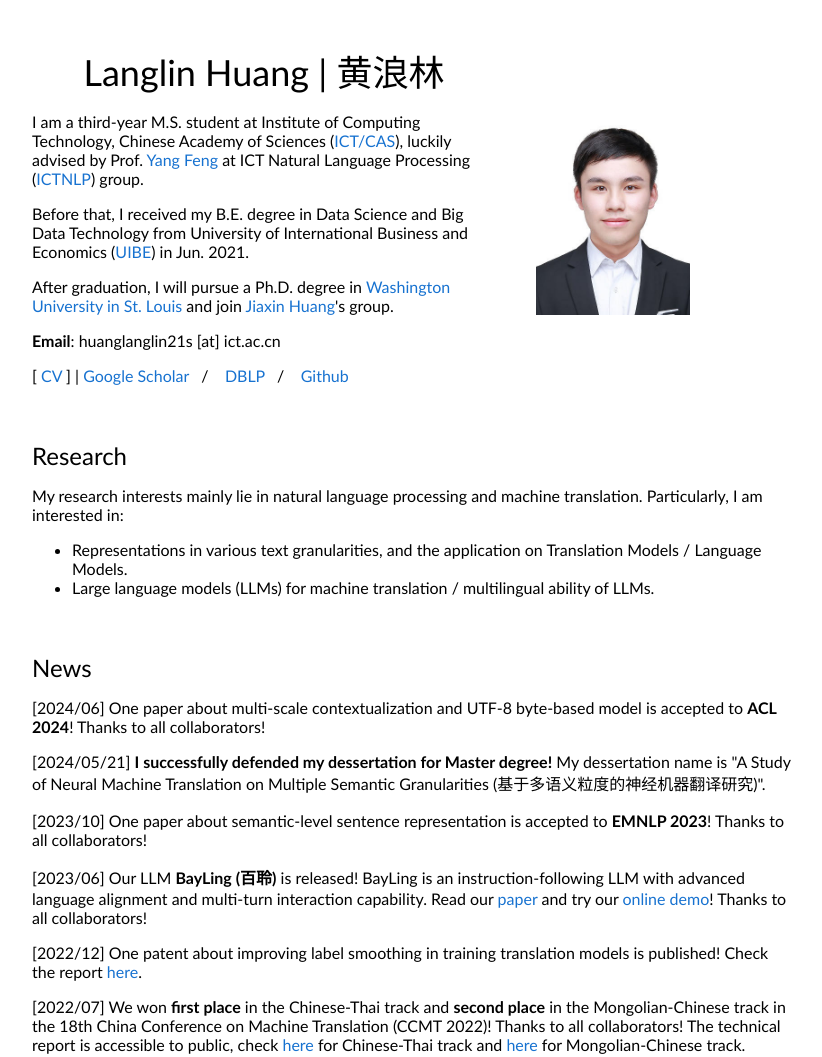
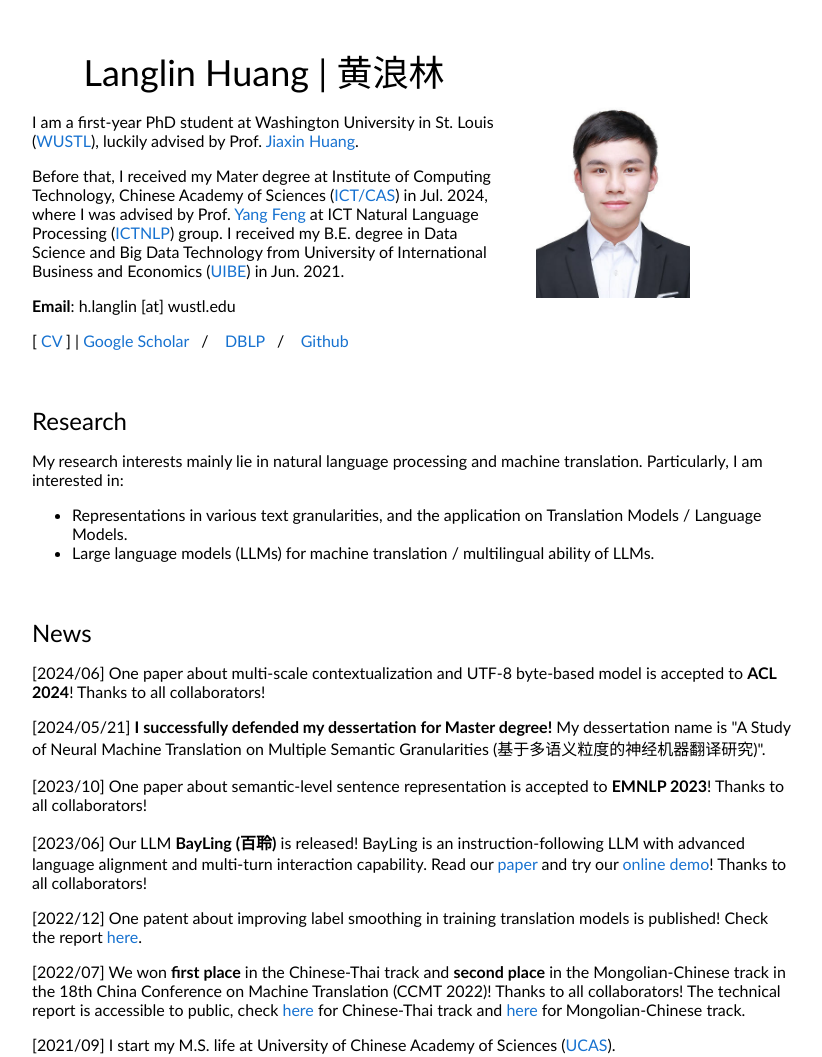
Before and after one commit to shrango/shrango.github.io, a plain HTML site: page index.html in a window 1280 px wide. Shown: the top 1057 px of the page, without its empty margins (228-1050 px from the left). Drawn offline with Linux system fonts and the light colour scheme.

Commit message:
Update index.html

```diff
--- a/index.html
+++ b/index.html
@@ -21,13 +21,11 @@
               <p style="text-align:center">
                 <name>Langlin Huang | 黄浪林</name>
               </p>
-              <p>I am a third-year M.S. student at Institute of Computing Technology, Chinese Academy of Sciences (<a href="http://www.ict.ac.cn/">ICT/CAS</a>), luckily advised by Prof. <a href="http://people.ucas.edu.cn/~yangfeng?language=en">Yang Feng</a> at ICT Natural Language Processing (<a href="http://nlp.ict.ac.cn/">ICTNLP</a>) group. </p>
+              <p>I am a first-year PhD student at Washington University in St. Louis (<a href="https://wustl.edu/">WUSTL</a>), luckily advised by Prof. <a href="https://teapot123.github.io/">Jiaxin Huang</a>. </p>
 
-              <p> Before that, I received my B.E. degree in Data Science and Big Data Technology from University of International Business and Economics (<a href="https://www.uibe.edu.cn/">UIBE</a>) in Jun. 2021. </p>
-
-              <p>  After graduation, I will pursue a Ph.D. degree in <a href="https://wustl.edu/">Washington University in St. Louis</a> and join <a href="https://teapot123.github.io/">Jiaxin Huang</a>'s group. </p>
+              <p>Before that, I received my Mater degree at Institute of Computing Technology, Chinese Academy of Sciences (<a href="http://www.ict.ac.cn/">ICT/CAS</a>) in Jul. 2024, where I was advised by Prof. <a href="http://people.ucas.edu.cn/~yangfeng?language=en">Yang Feng</a> at ICT Natural Language Processing (<a href="http://nlp.ict.ac.cn/">ICTNLP</a>) group. I received my B.E. degree in Data Science and Big Data Technology from University of International Business and Economics (<a href="https://www.uibe.edu.cn/">UIBE</a>) in Jun. 2021.</p>
               <p>
-                <strong>Email</strong>: huanglanglin21s [at] ict.ac.cn
+                <strong>Email</strong>: h.langlin [at] wustl.edu
               </p>
               <p>
                 [<a href="CV%20of%20Langlin%20Huang.pdf">
```
